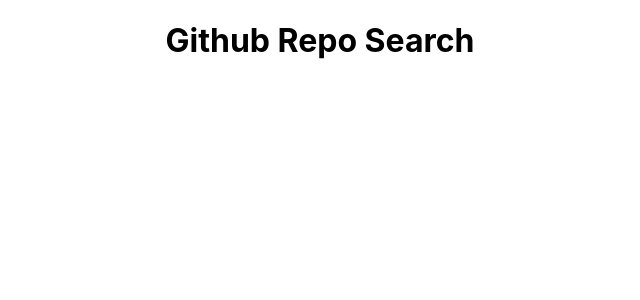
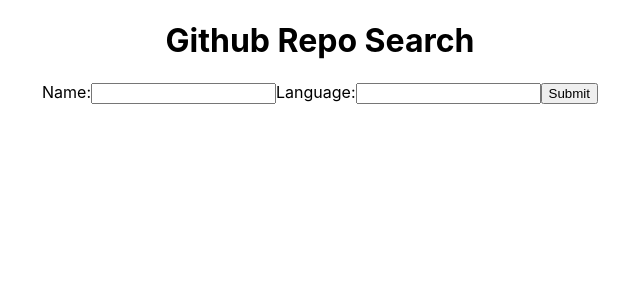
Before and after one commit to ruslan-bv/repo-search, a React (Create React App) app: page / in a window 1280 px wide. Shown: the top 300 px of the page, without its empty margins (320-960 px from the left). Built offline with nearby package versions, Linux system fonts and the light colour scheme.

Commit message:
feature: repo form

```diff
--- a/src/App.tsx
+++ b/src/App.tsx
@@ -1,11 +1,43 @@
 import React from 'react';
-import logo from './logo.svg';
+import { fetchRepoData } from './server';
+import { RepositoryOptions } from './interfaces';
 import './App.css';
 
 export const App:React.FC = () => {
+  const [repo, setRepo] = React.useState<RepositoryOptions>({name: '', language: ''});
+
+  const handleChangeRepoName = (e: any) => {
+    setRepo((prevRepo) => {
+      return {...prevRepo, name: e.target.value};
+    })
+  }
+
+  const handleChangeRepoLanguage = (e: any) => {
+    setRepo((prevRepo) => {
+      return {...prevRepo, language: e.target.value};
+    })
+  }
+
+  const handleSubmit = async (e: any) => {
+    e.preventDefault();
+    const repoData = await fetchRepoData(repo);
+    console.log(repoData)
+  }
+
   return (
     <div className="App">
       <h1>Github Repo Search</h1>
+      <form onSubmit={handleSubmit}>
+        <label>
+          Name:
+          <input type="text" value={repo.name} onChange={handleChangeRepoName} />
+        </label>
+        <label>
+          Language:
+          <input type="text" value={repo.language} onChange={handleChangeRepoLanguage} />
+        </label>
+        <input type="submit" />
+      </form>
     </div>
   );
 }
--- /dev/null
+++ b/src/interfaces.ts
@@ -0,0 +1,4 @@
+export interface RepositoryOptions {
+    name: string;
+    language: string;
+}
--- a/src/server.ts
+++ b/src/server.ts
@@ -1,4 +1,6 @@
-export const fetchRepoData = async (options: any) => {
+import { RepositoryOptions } from './interfaces';
+
+export const fetchRepoData = async (options: RepositoryOptions) => {
     const { name, language } = options;
 
     const url = `api.github.com/search/repositories`
```
